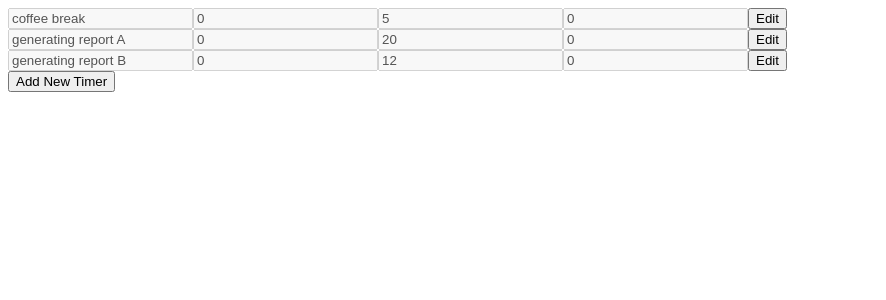
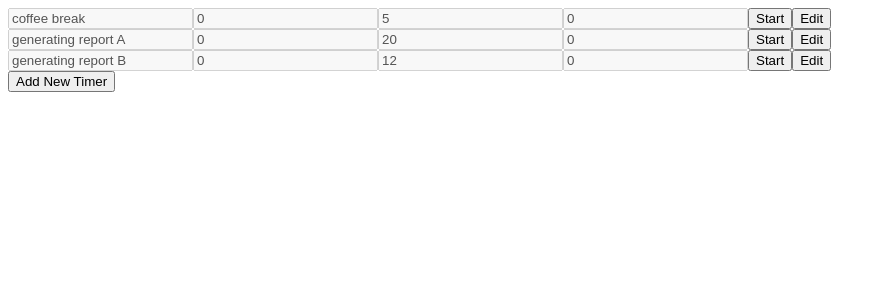
Before and after one commit to pikomonde/pkmo-timer, a React (Vite) app in the folder app/pkmo-timer/: page / in a window 1280 px wide. Shown: the top 300 px of the page, without its empty margins (0-886 px from the left). Built offline with nearby package versions, Linux system fonts and the light colour scheme.

Commit message:
feat(phase2-ticking): implement the ticking

```diff
--- a/app/pkmo-timer/src/App.jsx
+++ b/app/pkmo-timer/src/App.jsx
@@ -1,5 +1,7 @@
 import React from 'react';
 import './App.css'
+
+const MS_IN_60_FPS = 1000 / 60;
 
 function secondsToHMS(seconds) {
   return {
@@ -11,54 +13,18 @@ function secondsToHMS(seconds) {
 
 const Timer = React.memo(function Timer({
   id,
-  timer: {name, totalSeconds, status},
-  editingTimer,
+  timer: {name, totalSeconds, status, runSecondsLeft},
+  editingTimer = { name: '', hour: 0, minute: 0, second: 0 },
   isOtherTimerEdited,
-  setTimers,
   onUpdate,
   onEdit,
   onDelete,
+  onChange,
+  onStartTimer,
+  onStopTimer,
 }) {
-  const hms = secondsToHMS(totalSeconds);
-
-  const onChange = React.useCallback((event, fieldName) => {
-    let val = event.target.value;
-    switch (fieldName) {
-      case 'hour':
-        val = Math.floor(val)
-        if (val < 0) {
-          val = 0;
-        }
-        break;
-      case 'minute':
-        val = Math.floor(val)
-        if (val < 0) {
-          val = 0;
-        } else if (val > 59) {
-          val = 59;
-        }
-        break;
-      case 'second':
-        val = Math.floor(val)
-        if (val < 0) {
-          val = 0;
-        } else if (val > 59) {
-          val = 59;
-        }
-        break;
-    }
-
-    setTimers(prev => {
-      return {
-        ...prev,
-        editingTimer: {
-          ...prev.editingTimer,
-          [fieldName]: val,
-        },
-      }
-    });
-  }, [setTimers]);
-
+  const {hour, minute, second} = secondsToHMS(totalSeconds);
+  const {hour: runHour, minute: runMinute, second: runSecond} = secondsToHMS(runSecondsLeft);
 
   return (
     <div className='timer-card'>
@@ -66,35 +32,34 @@ const Timer = React.memo(function Timer({
         type='text'
         placeholder='Input timer name'
         disabled={status !== 'editing'}
-        value={status !== 'editing' ? name : editingTimer.name}
+        value={status === 'editing' ? editingTimer.name : name}
         onChange={(event) => onChange(event, 'name')}
       />
       <input
         type='number'
         placeholder='Input hours'
         disabled={status !== 'editing'}
-        value={status !== 'editing' ? hms.hour : editingTimer.hour}
+        value={status === 'editing' ? editingTimer.hour : (status === 'running' || status === 'notifying' ? runHour : hour)}
         onChange={(event) => onChange(event, 'hour')}
       />
       <input
         type='number'
         placeholder='Input minutes'
         disabled={status !== 'editing'}
-        value={status !== 'editing' ? hms.minute : editingTimer.minute}
+        value={status === 'editing' ? editingTimer.minute : (status === 'running' || status === 'notifying' ? runMinute : minute)}
         onChange={(event) => onChange(event, 'minute')}
       />
       <input
         type='number'
         placeholder='Input seconds'
         disabled={status !== 'editing'}
-        value={status !== 'editing' ? hms.second : editingTimer.second}
+        value={status === 'editing' ? editingTimer.second : (status === 'running' || status === 'notifying' ? runSecond : second)}
         onChange={(event) => onChange(event, 'second')}
       />
 
       {status === 'editing' &&
         <button
           className='timer-button-save'
-          disabled={status !== 'editing'}
           onClick={() => onUpdate(id, editingTimer)}
         >
           Save
@@ -103,7 +68,6 @@ const Timer = React.memo(function Timer({
       {status === 'editing' &&
         <button
           className='timer-button-delete'
-          disabled={status !== 'editing'}
           onClick={() => onDelete(id)}
         >
           Delete
@@ -111,11 +75,37 @@ const Timer = React.memo(function Timer({
       }
       {status === 'idle' &&
         <button
+          className='timer-button-start'
+          disabled={isOtherTimerEdited}
+          onClick={() => onStartTimer(id)}
+          >
+          Start
+        </button>
+      }
+      {(status === 'idle') &&
+        <button
           className='timer-button-edit'
-          disabled={status !== 'idle' || isOtherTimerEdited}
+          disabled={isOtherTimerEdited}
           onClick={() => onEdit(id)}
         >
           Edit
+        </button>
+      }
+      {status === 'running' &&
+        <button
+          className='timer-button-stop'
+          disabled={isOtherTimerEdited}
+          onClick={() => onStopTimer(id)}
+        >
+          Stop
+        </button>
+      }
+      {(status === 'notifying') &&
+        <button
+          style={{backgroundColor: 'red'}}
+          onClick={() => onStopTimer(id)}
+        >
+          RED
         </button>
       }
 
@@ -128,7 +118,6 @@ function Timers({ timers, setTimers }) {
   const onCreate = React.useCallback(() => {
     const id = crypto.randomUUID();
     setTimers(prev => {
-
       return {
         ...prev,
         byId: {
@@ -136,7 +125,9 @@ function Timers({ timers, setTimers }) {
           [id]: {
             name: '',
             totalSeconds: 0,
-            status: 'editing', // 'idle', 'editing', or 'running'
+            status: 'editing', // 'idle', 'editing', 'running', or 'notifying'
+            notifyAt: 0, // in mili unix time stamp, will be used when the timer starts
+            runSecondsLeft: 0,
           }
         },
         allIds: [...prev.allIds, id],
@@ -201,6 +192,44 @@ function Timers({ timers, setTimers }) {
     });
   }, [setTimers]);
 
+  const onChange = React.useCallback((event, fieldName) => {
+    let val = event.target.value;
+    switch (fieldName) {
+      case 'hour':
+        val = Math.floor(val)
+        if (val < 0) {
+          val = 0;
+        }
+        break;
+      case 'minute':
+        val = Math.floor(val)
+        if (val < 0) {
+          val = 0;
+        } else if (val > 59) {
+          val = 59;
+        }
+        break;
+      case 'second':
+        val = Math.floor(val)
+        if (val < 0) {
+          val = 0;
+        } else if (val > 59) {
+          val = 59;
+        }
+        break;
+    }
+
+    setTimers(prev => {
+      return {
+        ...prev,
+        editingTimer: {
+          ...prev.editingTimer,
+          [fieldName]: val,
+        },
+      }
+    });
+  }, [setTimers]);
+
   const onDelete = React.useCallback((id) => {
     setTimers(prev => {
       const { [id]: _, ...remainingById } = prev.byId;
@@ -221,6 +250,42 @@ function Timers({ timers, setTimers }) {
     });
   }, [setTimers]);
 
+  const onStartTimer = React.useCallback((id) => {
+    setTimers(prev => {
+      const totalSeconds = prev.byId[id].totalSeconds;
+      const totalMiliSeconds = 1000 * totalSeconds;
+      const notifyAt = Date.now() + totalMiliSeconds;
+      return {
+        ...prev,
+        byId: {
+          ...prev.byId,
+          [id]: {
+            ...prev.byId[id],
+            status: 'running',
+            notifyAt: notifyAt,
+            runSecondsLeft: Math.ceil((totalMiliSeconds) / 1000),
+          }
+        },
+      }
+    });
+  }, [setTimers]);
+
+  const onStopTimer = React.useCallback((id) => {
+    setTimers(prev => {
+      return {
+        ...prev,
+        byId: {
+          ...prev.byId,
+          [id]: {
+            ...prev.byId[id],
+            status: 'idle',
+            notifyAt: 0,
+          }
+        },
+      }
+    });
+  }, [setTimers]);
+
   return (
     <div className='timers-container'>
       {timers.allIds.map((id) => {
@@ -232,10 +297,12 @@ function Timers({ timers, setTimers }) {
           timer={timers.byId[id]}
           editingTimer={isEditingThisOne ? timers.editingTimer: null}
           isOtherTimerEdited={isOtherTimerEdited}
-          setTimers={setTimers}
           onUpdate={onUpdate}
           onEdit={onEdit}
+          onChange={onChange}
           onDelete={onDelete}
+          onStartTimer={onStartTimer}
+          onStopTimer={onStopTimer}
         />
       })}
       <button
@@ -257,20 +324,27 @@ function App() {
       [id1]: {
         name: "coffee break",
         totalSeconds: 5 * 60, // in seconds
-        status: 'idle',
+        status: 'idle', // 'idle', 'editing', 'running', or 'notifying'
+        notifyAt: 0, // in mili unix time stamp, will be used when the timer starts
+        runSecondsLeft: 0,
       },
       [id2]: {
         name: "generating report A",
         totalSeconds: 20 * 60, // in seconds
-        status: 'idle',
+        status: 'idle', // 'idle', 'editing', 'running', or 'notifying'
+        notifyAt: 0, // in mili unix time stamp, will be used when the timer starts
+        runSecondsLeft: 0,
       },
       [id3]: {
         name: "generating report B",
         totalSeconds: 12 * 60, // in seconds
-        status: 'idle',
+        status: 'idle', // 'idle', 'editing', 'running', or 'notifying'
+        notifyAt: 0, // in mili unix time stamp, will be used when the timer starts
+        runSecondsLeft: 0,
       }
     },
     allIds: [id1, id2, id3],
+    // TODO: how to make this class as default?
     editingTimer: {
       isEditing: false,
       name: '',
@@ -281,6 +355,41 @@ function App() {
   };
 
   const [timers, setTimers] = React.useState(exampleListOfTimers);
+  React.useEffect(() => {
+    const tick = setInterval(() => {
+      setTimers(prev => {
+        const now = Date.now();
+        const updatedTimers = {};
+        prev.allIds.map((id) => {
+          const timer = prev.byId[id];
+          if (timer.status === 'running') {
+            if (now + timer.totalSeconds > timer.notifyAt) {
+              updatedTimers[id] = {
+                ...timer,
+                status: 'notifying',
+                notifyAt: 0,
+                runSecondsLeft: 0,
+              };
+            } else {
+              updatedTimers[id] = {
+                ...timer,
+                runSecondsLeft: Math.ceil((timer.notifyAt - now) / 1000),
+              };
+            }
+          }
+        });
+        return {
+          ...prev,
+          byId: {
+            ...prev.byId,
+            ...updatedTimers,
+          },
+        }
+      });
+    }, MS_IN_60_FPS);
+
+    return () => clearInterval(tick);
+  }, []);
 
   return (
     <>
```
